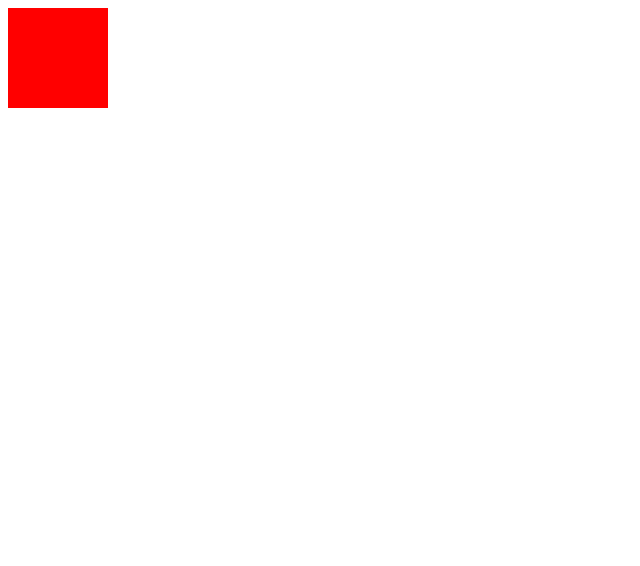
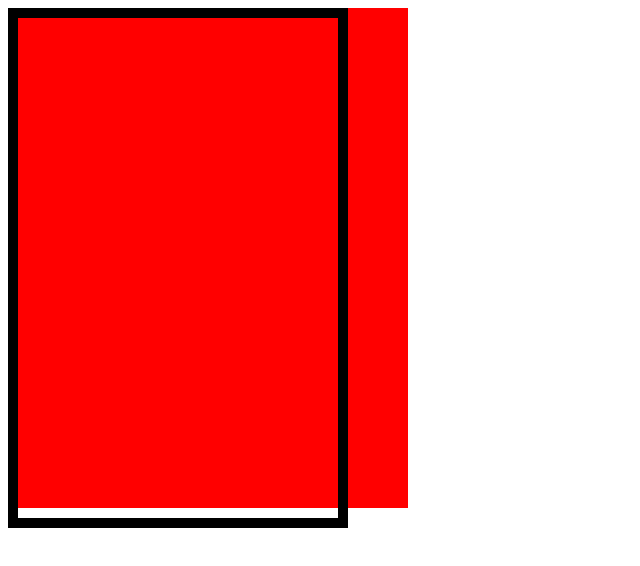
Before and after one commit to Patrikmagalhaes/conselhos_frontend, a React (Vite) app: page / in a window 1280 px wide. Shown: the top 566 px of the page, without its empty margins (0-640 px from the left). Built offline with nearby package versions, Linux system fonts and the light colour scheme.

Commit message:
feat(screens) create carousel component

```diff
--- a/src/screens/SelectCharacter/Carousel.tsx
+++ b/src/screens/SelectCharacter/Carousel.tsx
@@ -1,13 +1,13 @@
-import { ContainerLapide } from "./styles"
+import { BorderUpLapide, ContainerLapide } from "./styles"
 
 function Carousel() {
     return (
         <>
             <ContainerLapide>
 
-                <div>
+                <BorderUpLapide >
                     <div></div>
-                </div>
+                </BorderUpLapide>
 
 
             </ContainerLapide>
--- a/src/screens/SelectCharacter/styles.ts
+++ b/src/screens/SelectCharacter/styles.ts
@@ -3,6 +3,15 @@ import styled from "styled-components";
 export const ContainerLapide = styled.div`
 
 background-color: red;
-width:100px;
-height: 100px;
+
+height: 500px;
+width: 400px;
 `
+
+export const BorderUpLapide = styled.div`
+
+border: 10px solid black;
+width: 80%;
+
+height: 100%;
+`
```
